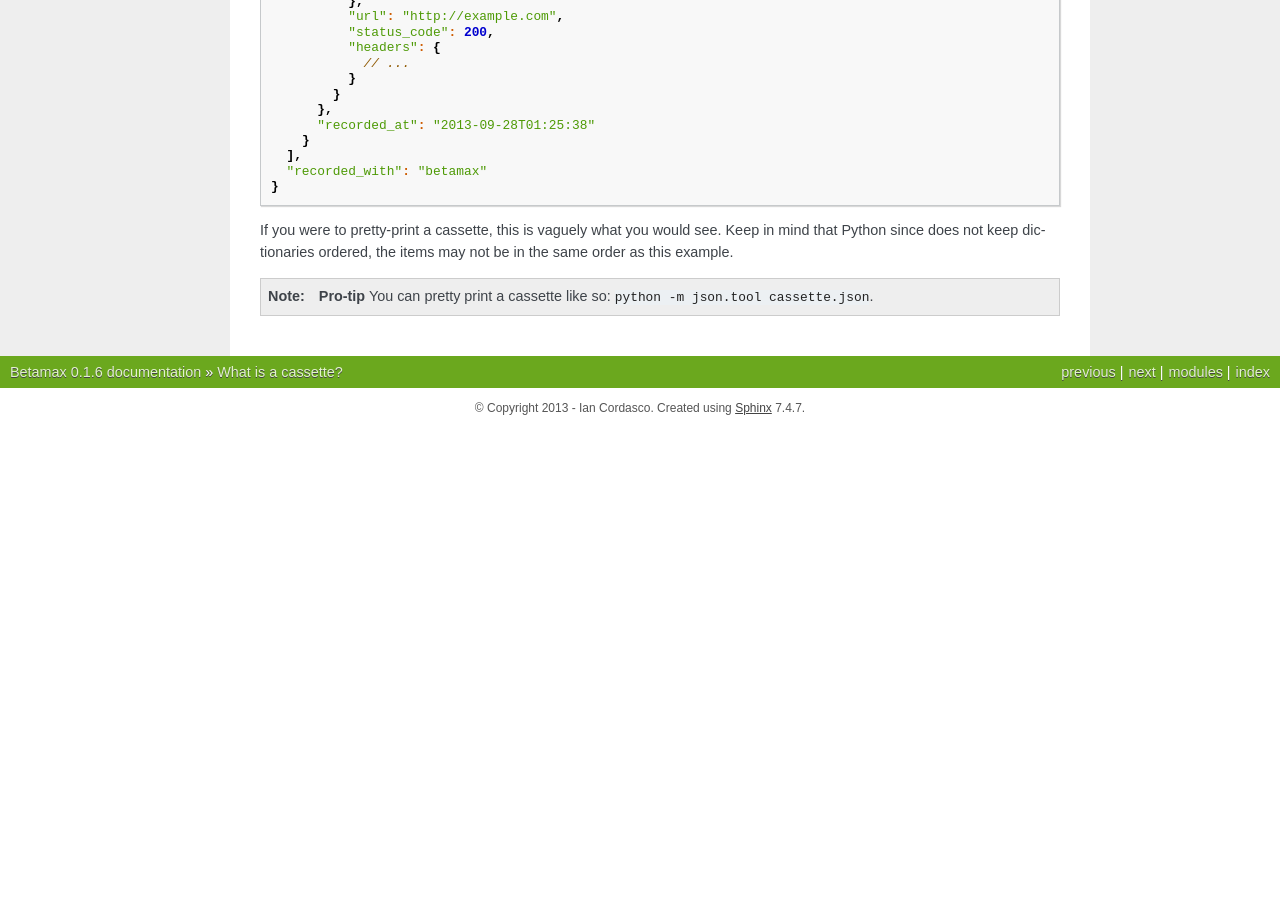
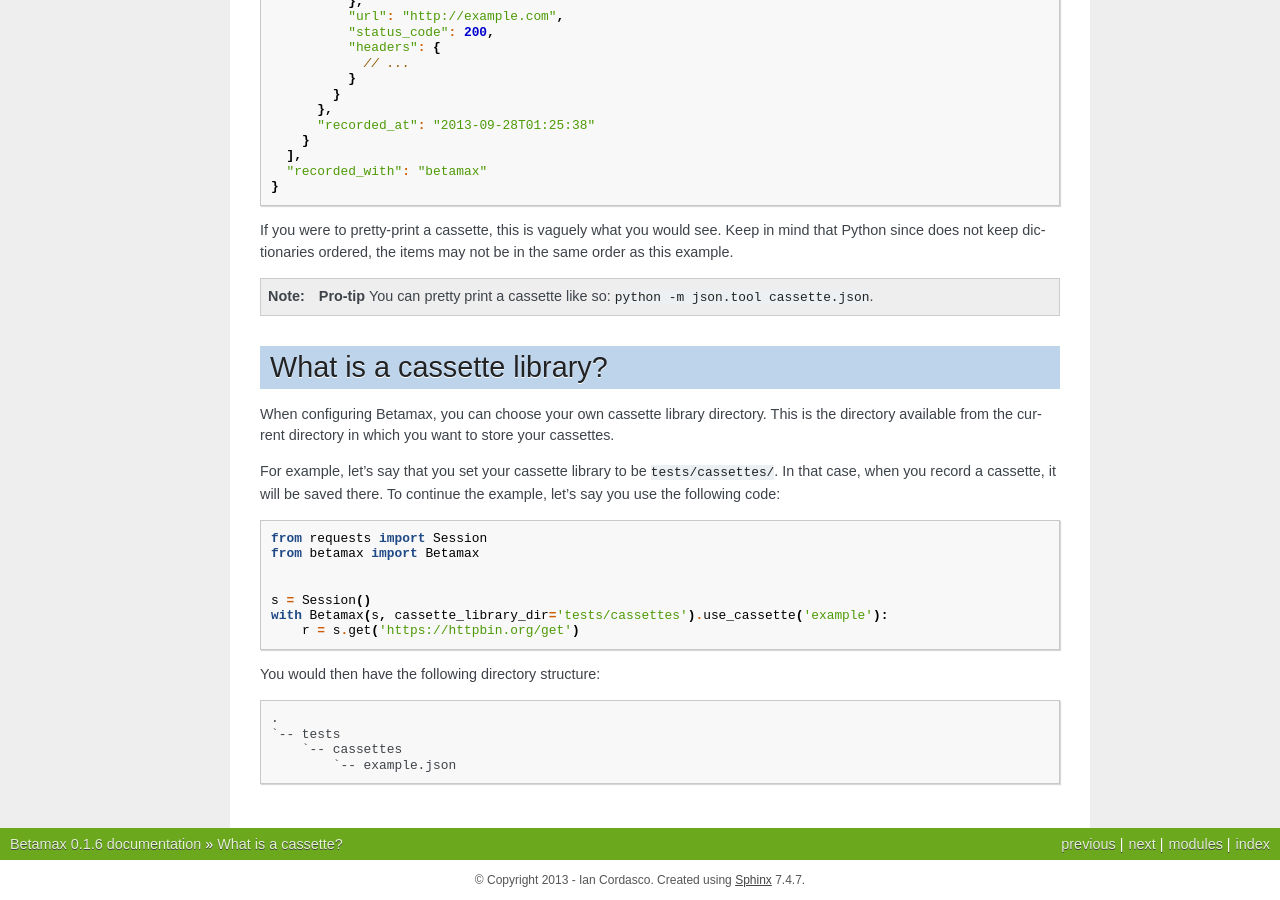
Before and after one commit to betamaxpy/betamax, a Sphinx documentation site: the page built from docs/cassettes.rst, in a window 1280 px wide and 900 px high, scrolled down 1341 px. Built offline with Sphinx 7.4.7, drawn with Linux system fonts in a browser that asks for light colours; before the commit the page ends 1769 px from its top, so only the background shows below that; some of the changed text lies outside the part shown.

Commit message:
Describe the cassette library

```diff
--- a/docs/cassettes.rst
+++ b/docs/cassettes.rst
@@ -106,4 +106,32 @@ may not be in the same order as this example.
     **Pro-tip** You can pretty print a cassette like so:
     ``python -m json.tool cassette.json``.
 
+What is a cassette library?
+===========================
+
+When configuring Betamax, you can choose your own cassette library directory.
+This is the directory available from the current directory in which you want
+to store your cassettes.
+
+For example, let's say that you set your cassette library to be
+``tests/cassettes/``. In that case, when you record a cassette, it will be
+saved there. To continue the example, let's say you use the following code:
+
+.. code:: python
+
+    from requests import Session
+    from betamax import Betamax
+
+
+    s = Session()
+    with Betamax(s, cassette_library_dir='tests/cassettes').use_cassette('example'):
+        r = s.get('https://httpbin.org/get')
+
+You would then have the following directory structure::
+
+    .
+    `-- tests
+        `-- cassettes
+            `-- example.json
+
 .. _JSON: http://json.org
```
